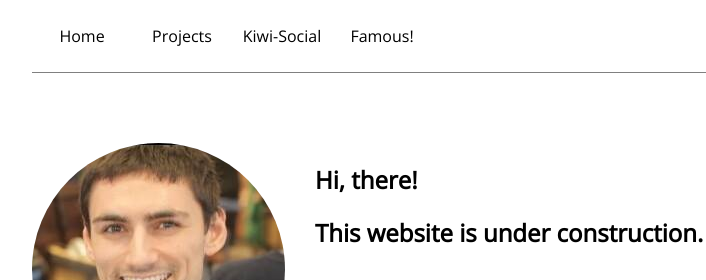
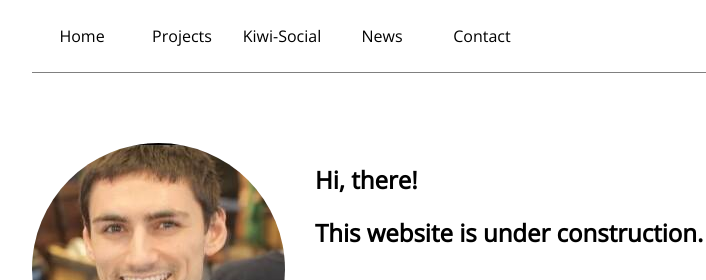
Before and after one commit to dkapper01/Portfolio, a plain HTML site: page index.html in a window 1280 px wide. Shown: the top 280 px of the page, 108-814 px from the left. Drawn offline with nearby package versions, Linux system fonts and the light colour scheme.

Commit message:
contect page

```diff
--- a/index.html
+++ b/index.html
@@ -12,7 +12,8 @@
 			<li><a href="index.html" class="active">Home</a></li>
 			<li><a href="pig-game.html">Projects</a></li>
 			<li><a href="https://kiwi-social.herokuapp.com/" target="_blank">Kiwi-Social</a></li>
-			<li><a href="http://entrepreneuriallythinking.com/2017/07/26/4-4-local-entrepreneurs-riding-the-health-iot-wave/" target="_blank">Famous!</a></li>
+			<li><a href="http://entrepreneuriallythinking.com/2017/07/26/4-4-local-entrepreneurs-riding-the-health-iot-wave/" target="_blank">News</a></li>
+			<li><a href="contact.html">Contact</a></li>
 			<a href="https://github.com/dkapper01" target="_blank"><img src="img/github.png" class="icon"></a>
 		<a href="https://www.linkedin.com/in/danielkapper/" target="_blank"><img src="img/linkedin.png" class="icon"></a>
 		</ul>
```
Also changed, not shown: 1 other file.
